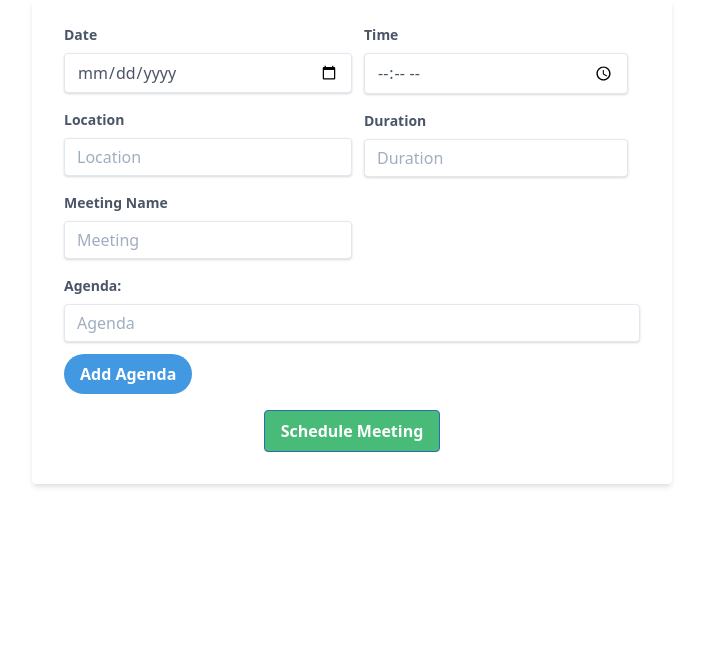
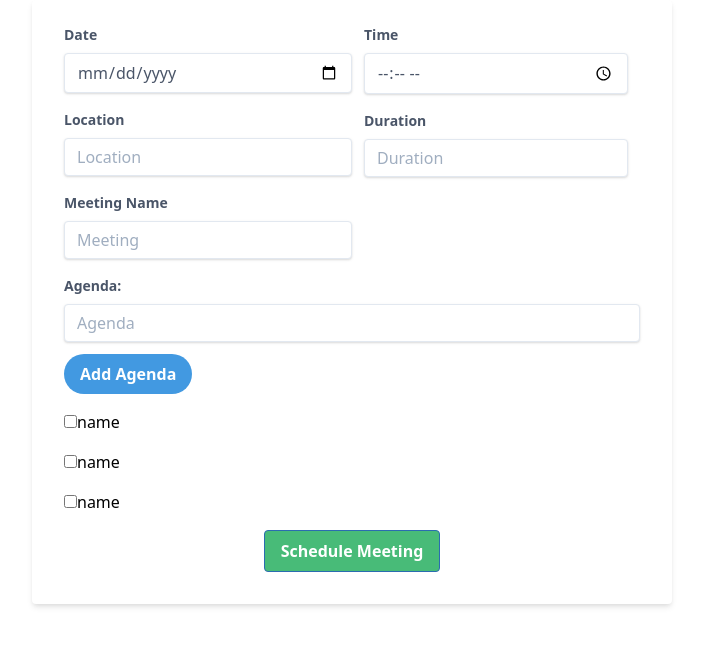
Before and after one commit to Could-this-have-been-an-email/bae.meet.ai, a React (Create React App) app in the folder client/: page /newmeeting in a window 1280 px wide. Shown: the top 646 px of the page, without its empty margins (288-991 px from the left). Built offline with nearby package versions, Linux system fonts and the light colour scheme.

Commit message:
wip added input for name checkboxes

```diff
--- a/client/src/components/InfoMeeting.js
+++ b/client/src/components/InfoMeeting.js
@@ -99,6 +99,18 @@ function InfoMeeting(props) {
             Add Agenda
           </button>
         </div>
+        <div className="mb-4">
+          <input type="checkbox" id="userMeeting" name="name"></input>
+          <label for="name">name</label>
+        </div>
+        <div className="mb-4">
+          <input type="checkbox" id="userMeeting" name="name"></input>
+          <label for="name">name</label>
+        </div>
+        <div className="mb-4">
+          <input type="checkbox" id="userMeeting" name="name"></input>
+          <label for="name">name</label>
+        </div>
         <div className="flex">
           <input
             type="submit"
```
